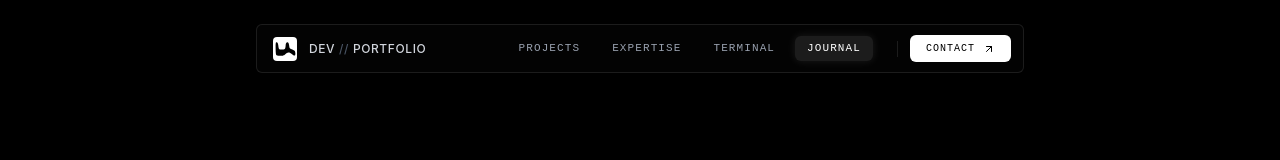
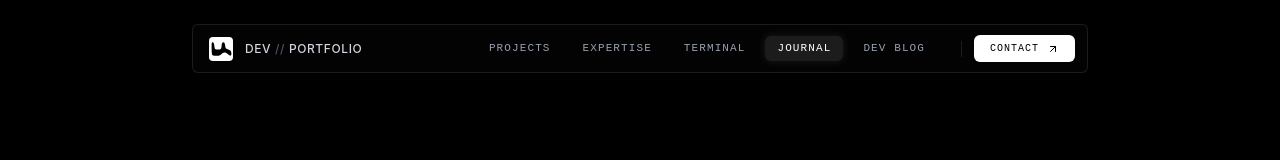
Before and after one commit to K4mp47/next-portfolio, a Next.js app: page /blog in a window 1280 px wide. Shown: the top 160 px of the page. Built offline with nearby package versions, Linux system fonts and the light colour scheme.

Commit message:
Add dev blog navigation link

```diff
--- a/components/NavBar.tsx
+++ b/components/NavBar.tsx
@@ -38,6 +38,11 @@ export const NavBar: React.FC = () => {
       { name: "Expertise", href: "/#skills", id: "skills" },
       { name: "Terminal", href: "/#terminal", id: "terminal" },
       { name: "Journal", href: "/blog", id: "blog" },
+      {
+        name: "Dev Blog",
+        href: "https://k4mp47-dev-blog-animation.netlify.app/",
+        id: "dev-blog",
+      },
     ],
     [],
   );
@@ -79,7 +84,7 @@ export const NavBar: React.FC = () => {
   return (
     <>
       <div className="fixed top-6 left-0 right-0 z-100 flex justify-center px-4 pointer-events-none">
-        <nav className="pointer-events-auto relative flex items-center gap-6 px-3 pl-4 py-2.5 rounded-md border border-white/10 bg-palantir-black/60 backdrop-blur-md shadow-2xl shadow-black/50 w-full max-w-3xl transition-all duration-300">
+        <nav className="pointer-events-auto relative flex items-center gap-6 px-3 pl-4 py-2.5 rounded-md border border-white/10 bg-palantir-black/60 backdrop-blur-md shadow-2xl shadow-black/50 w-full max-w-4xl transition-all duration-300">
           {/* Logo */}
           <Link href="/" className="flex items-center gap-3 mr-auto">
             <div className="w-6 h-6 bg-black text-black flex items-center justify-center font-bold font-mono text-xs rounded-sm overflow-hidden">
@@ -97,18 +102,20 @@ export const NavBar: React.FC = () => {
           </Link>
 
           {/* Desktop Links */}
-          <div className="hidden md:flex items-center gap-2">
+          <div className="hidden lg:flex items-center gap-2">
             {navLinks.map((link) => (
               <Link
                 key={link.name}
                 href={link.href}
+                target={link.href.startsWith("http") ? "_blank" : undefined}
+                rel={link.href.startsWith("http") ? "noopener noreferrer" : undefined}
                 onClick={(e) => {
                   if (link.href.startsWith("/#")) {
                     e.preventDefault();
                     scrollToId(link.id);
                   }
                 }}
-                className={`text-[11px] font-mono uppercase tracking-widest px-3 py-1 rounded-md transition-all duration-300 ${
+                className={`whitespace-nowrap text-[11px] font-mono uppercase tracking-widest px-3 py-1 rounded-md transition-all duration-300 ${
                   (link.href.startsWith("/#") && activeSection === link.id) || (pathname === "/blog" && link.id === "blog")
                     ? "text-white bg-white/10 shadow-[0_0_10px_rgba(255,255,255,0.1)]"
                     : "text-gray-400 hover:text-white hover:bg-white/5"
@@ -121,7 +128,7 @@ export const NavBar: React.FC = () => {
 
           {/* CTA & Mobile Toggle */}
           <div className="flex items-center gap-3">
-            <div className="hidden md:block w-px h-4 bg-white/10"></div>
+            <div className="hidden lg:block w-px h-4 bg-white/10"></div>
             <Link
               href="/#contact"
               onClick={(e) => {
@@ -130,14 +137,14 @@ export const NavBar: React.FC = () => {
                   scrollToId("contact");
                 }
               }}
-              className="hidden md:flex items-center gap-2 px-4 py-1.5 bg-white text-black text-[10px] font-mono uppercase tracking-widest hover:bg-gray-200 rounded-md transition-all"
+              className="hidden lg:flex items-center gap-2 px-4 py-1.5 bg-white text-black text-[10px] font-mono uppercase tracking-widest hover:bg-gray-200 rounded-md transition-all"
             >
               Contact
               <ArrowUpRight size={12} />
             </Link>
 
             <button
-              className="md:hidden text-gray-300 hover:text-white p-1"
+              className="lg:hidden text-gray-300 hover:text-white p-1"
               onClick={() => setIsMenuOpen(!isMenuOpen)}
             >
               {isMenuOpen ? <X size={18} /> : <Menu size={18} />}
@@ -148,12 +155,14 @@ export const NavBar: React.FC = () => {
 
       {/* Mobile Menu Dropdown */}
       {isMenuOpen && (
-        <div className="fixed top-24 left-4 right-4 z-90 md:hidden flex flex-col items-center">
+        <div className="fixed top-24 left-4 right-4 z-90 lg:hidden flex flex-col items-center">
           <div className="w-full max-w-3xl bg-palantir-black/95 backdrop-blur-xl border border-white/10 rounded-md p-4 shadow-2xl flex flex-col gap-2">
             {navLinks.map((link) => (
               <Link
                 key={link.name}
                 href={link.href}
+                target={link.href.startsWith("http") ? "_blank" : undefined}
+                rel={link.href.startsWith("http") ? "noopener noreferrer" : undefined}
                 onClick={(e) => {
                   if (link.href.startsWith("/#")) {
                     e.preventDefault();
```
